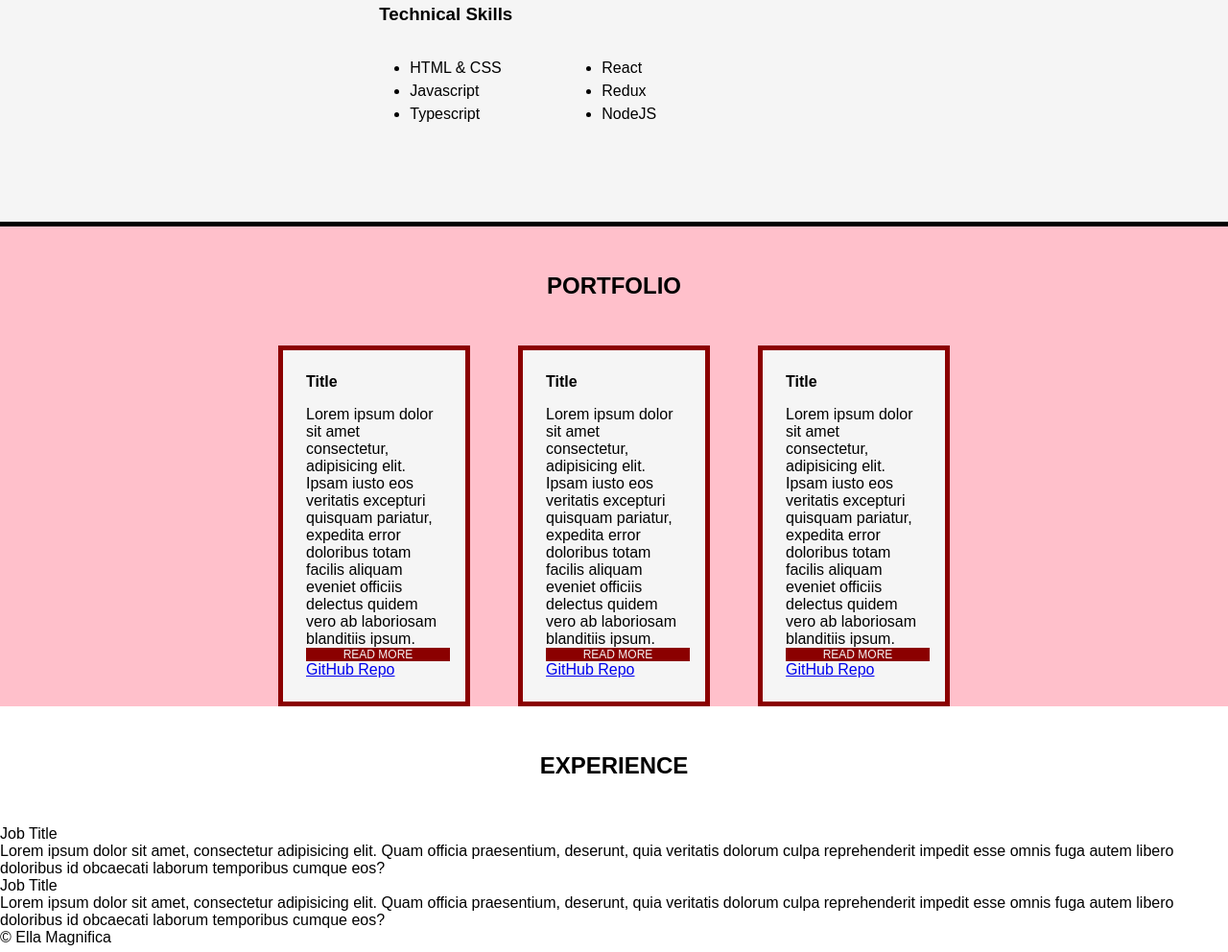
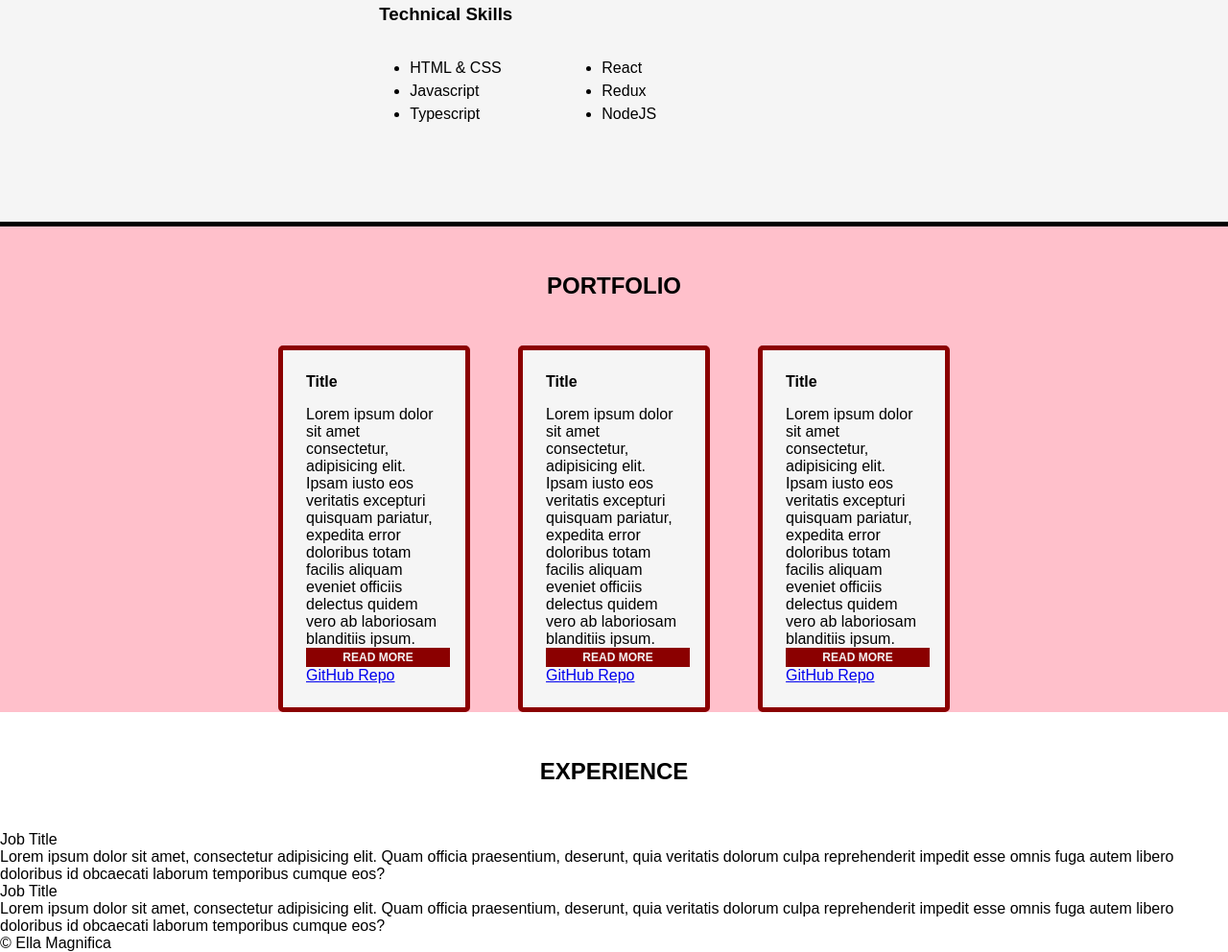
Before and after one commit to GK230/boolean-uk-html-full-stack-portfolio, a website: page index.html in a window 1280 px wide. Shown: the part 976-1968 px from the top of the page at 96% size. Drawn offline with Linux system fonts and the light colour scheme.

Commit message:
Added styling to project divs

```diff
--- a/style.css
+++ b/style.css
@@ -146,6 +146,7 @@ section.portfolio .projects .project3 {
   border: solid darkred 5px;
   padding: 1.5rem;
   background-color: whitesmoke;
+  border-radius: 5px;
 }
 
 h4 {
@@ -168,4 +169,6 @@ section.portfolio .projects .project3 a.project-link {
   color: whitesmoke;
   text-decoration: none;
   font-size: 0.75rem;
+  padding: 0.2rem;
+  font-weight: bold;
 }
```
